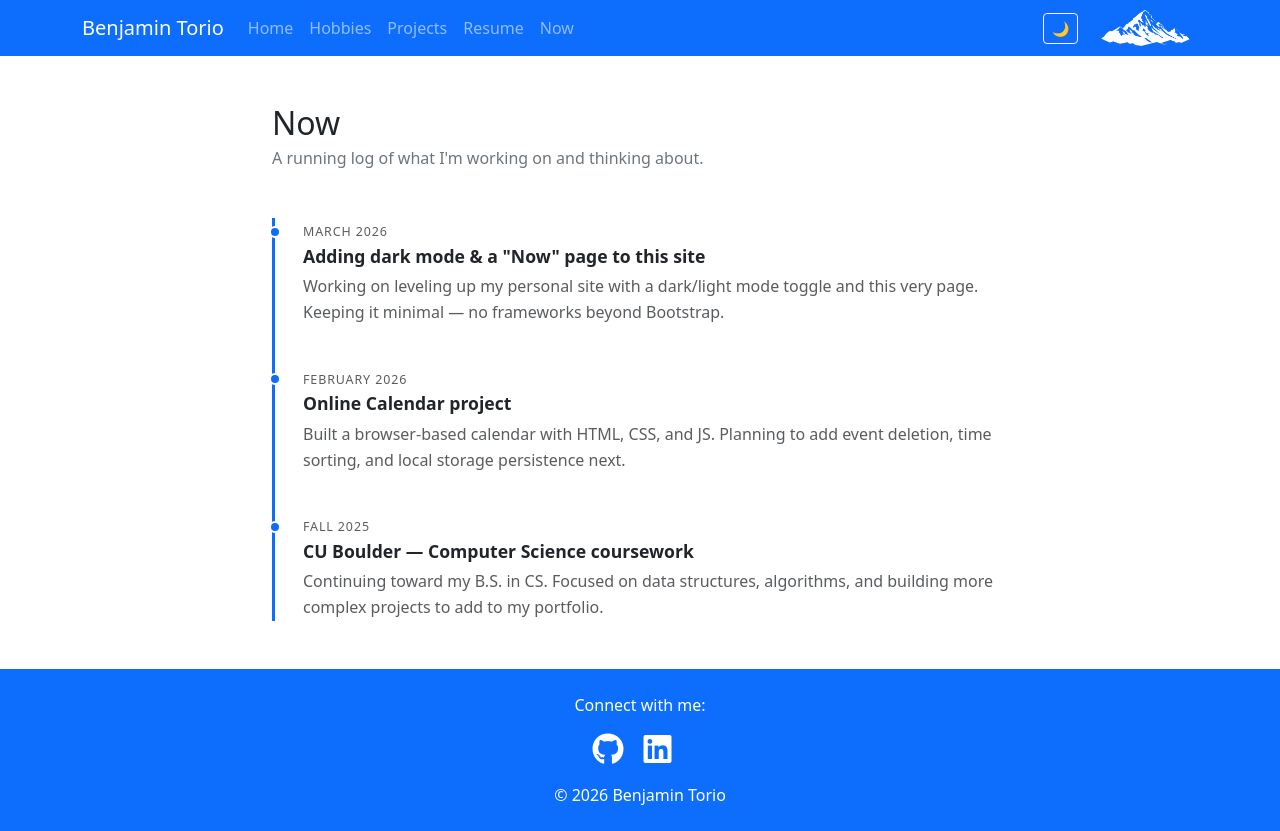
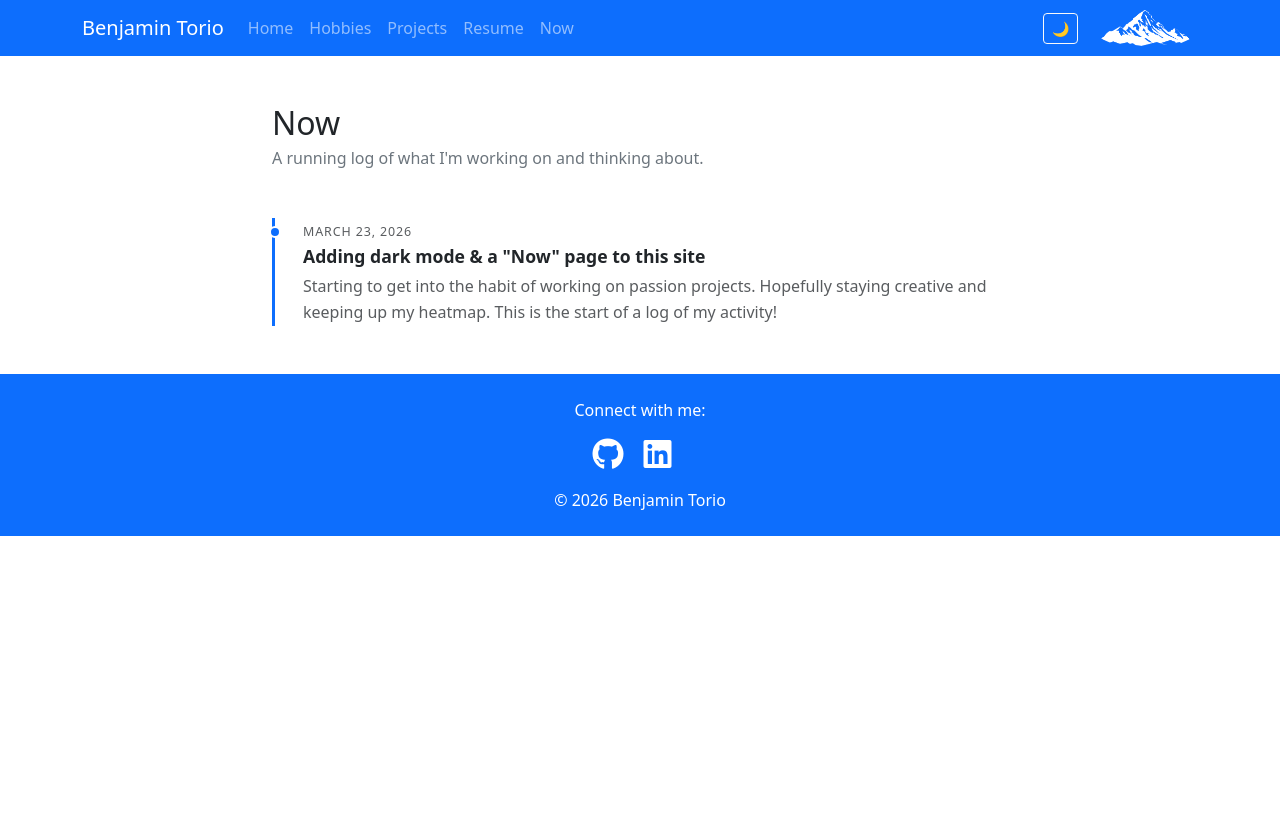
Before and after one commit to btorio15/PersonalSite, an Eleventy site: page src/now.njk in a window 1280 px wide. After the commit the page ends 800 px from the top, so only its background shows below. Built offline with nearby package versions, Linux system fonts and the light colour scheme; Eleventy itself is replaced by a stand-in of ours; files that its build step writes are made by us from their sources.

Commit message:
now info update 3.24.2026

```diff
--- a/src/now.njk
+++ b/src/now.njk
@@ -15,31 +15,12 @@ permalink: /now.html
     <!-- Add new entries at the TOP -->
 
     <li class="timeline-entry">
-      <time class="timeline-date">March 2026</time>
+      <time class="timeline-date">March 23, 2026</time>
       <h3 class="timeline-title">Adding dark mode &amp; a "Now" page to this site</h3>
       <p class="timeline-body">
-        Working on leveling up my personal site with a dark/light mode toggle and this very page.
-        Keeping it minimal — no frameworks beyond Bootstrap.
+        Starting to get into the habit of working on passion projects. Hopefully staying creative and keeping up
+        my heatmap. This is the start of a log of my activity!
       </p>
     </li>
-
-    <li class="timeline-entry">
-      <time class="timeline-date">February 2026</time>
-      <h3 class="timeline-title">Online Calendar project</h3>
-      <p class="timeline-body">
-        Built a browser-based calendar with HTML, CSS, and JS. Planning to add event deletion,
-        time sorting, and local storage persistence next.
-      </p>
-    </li>
-
-    <li class="timeline-entry">
-      <time class="timeline-date">Fall 2025</time>
-      <h3 class="timeline-title">CU Boulder — Computer Science coursework</h3>
-      <p class="timeline-body">
-        Continuing toward my B.S. in CS. Focused on data structures, algorithms, and building
-        more complex projects to add to my portfolio.
-      </p>
-    </li>
-
   </ul>
 </div>
```
